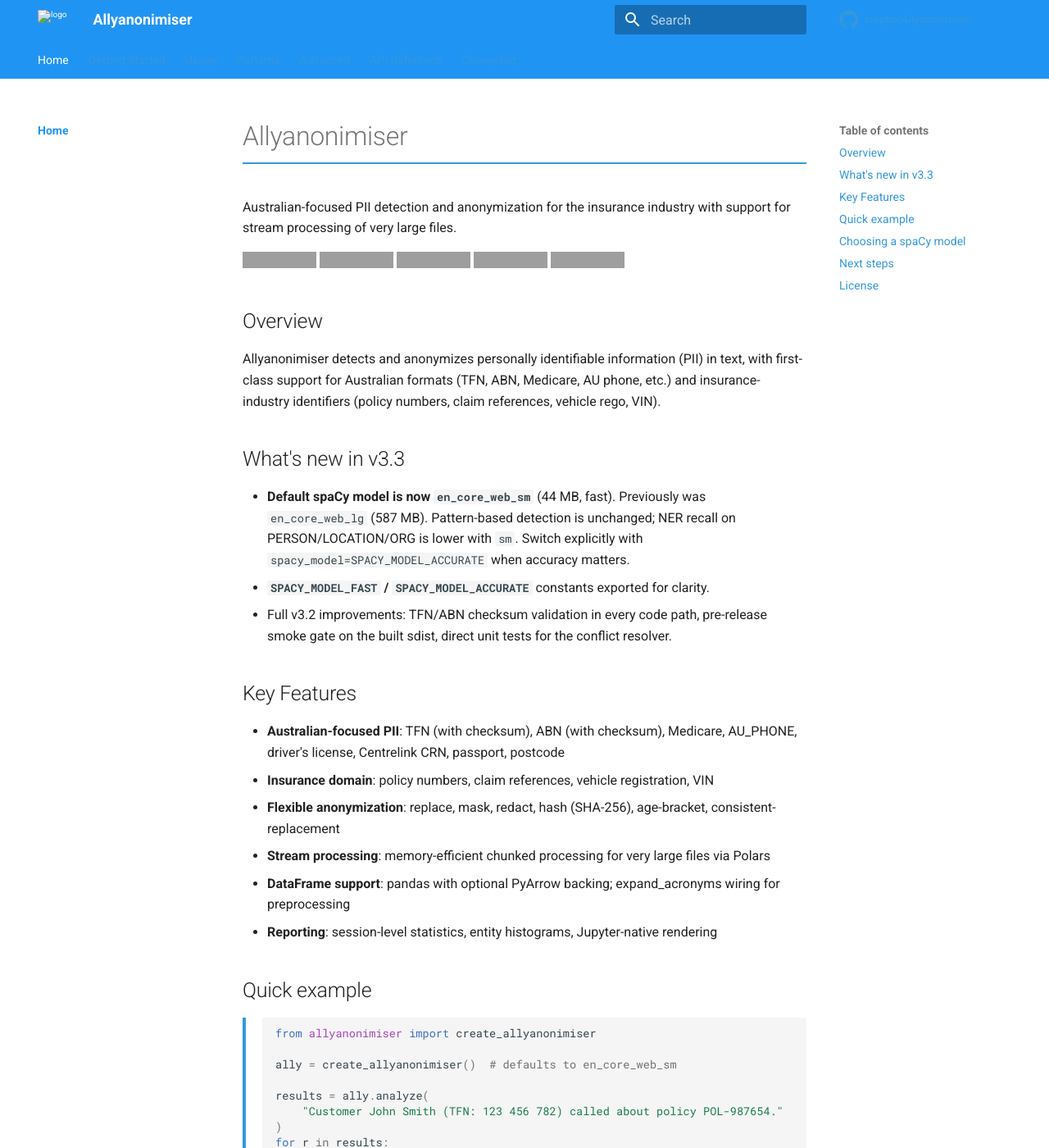
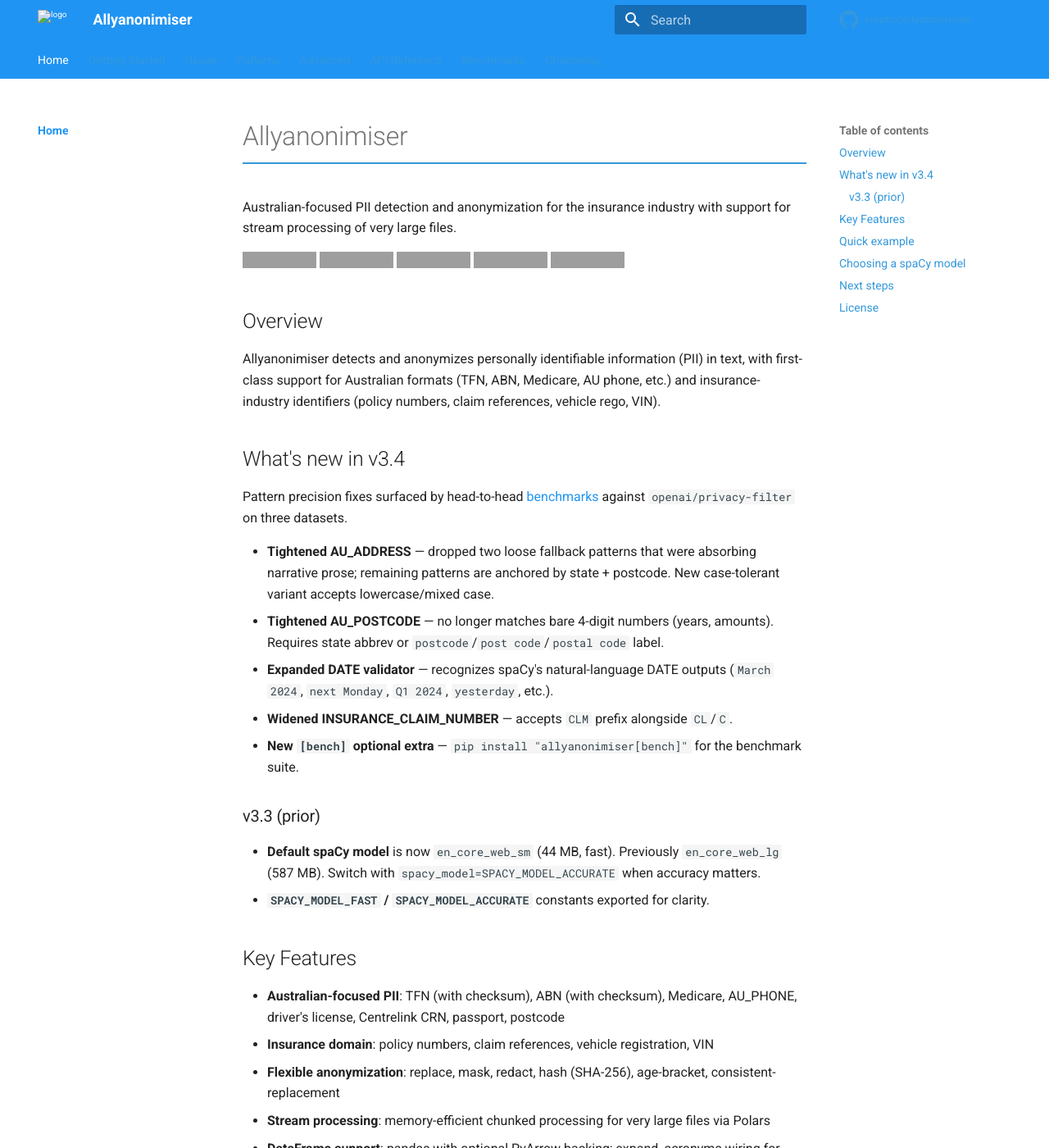
Before and after one commit to srepho/Allyanonimiser, an MkDocs documentation site: the page built from docs/index.md, in a window 1280 px wide and 1400 px high. Shown: the whole window at 82% size. Built offline with MkDocs 1.6.1 and Material for MkDocs 9.7.7, drawn with Linux system fonts in a browser that asks for light colours; comment, search, counter and statistics services are not loaded; grey boxes are pictures that could not be loaded.

Commit message:
Release v3.4.0 — pattern precision fixes + benchmarks
Version bump plus updates for the benchmark + pattern-precision work
shipped in cb02afb. CI workflows repaired at the same time.

- Bump version to 3.4.0 (pyproject, __init__, README badge + install hints,
  CHANGELOG, docs).
- New docs page: docs/benchmarks.md covering TAB, AI4Privacy, AU-insurance
  head-to-head against openai/privacy-filter; wired into mkdocs nav.
- Refresh docs/index.md with v3.4 highlights; keep v3.3 note underneath.
- Fix coverage.yml: unquoted `[3.10]` was being parsed as float `3.1` →
  Setup Python failed on every push. Now `['3.12']`.
- Fix package.yml: referenced tests/run_package_tests.py (removed in
  v3.0.0 restructure). Replaced with pytest on tests/test_package_structure.py
  and bumped Python to 3.12 (project requires >=3.12).

Co-Authored-By: Claude Opus 4.7 (1M context) <noreply@anthropic.com>

```diff
--- a/allyanonimiser/__init__.py
+++ b/allyanonimiser/__init__.py
@@ -63,7 +63,7 @@ from .utils.spacy_helpers import (
     detect_common_format,
 )
 
-__version__ = "3.3.0"
+__version__ = "3.4.0"
 
 # Named spaCy model presets — use these instead of the bare strings to make
 # the deployment-vs-accuracy tradeoff explicit at call sites.
--- a/docs/index.md
+++ b/docs/index.md
@@ -2,7 +2,7 @@
 
 Australian-focused PII detection and anonymization for the insurance industry with support for stream processing of very large files.
 
-[![PyPI version](https://img.shields.io/badge/pypi-v3.3.0-blue)](https://pypi.org/project/allyanonimiser/3.3.0/)
+[![PyPI version](https://img.shields.io/badge/pypi-v3.4.0-blue)](https://pypi.org/project/allyanonimiser/3.4.0/)
 [![Python Versions](https://img.shields.io/badge/python-3.12%20%7C%203.13-blue.svg)](https://pypi.org/project/allyanonimiser/)
 [![Tests](https://github.com/srepho/Allyanonimiser/actions/workflows/tests.yml/badge.svg)](https://github.com/srepho/Allyanonimiser/actions/workflows/tests.yml)
 [![Release Check](https://github.com/srepho/Allyanonimiser/actions/workflows/release-check.yml/badge.svg)](https://github.com/srepho/Allyanonimiser/actions/workflows/release-check.yml)
@@ -12,11 +12,20 @@ Australian-focused PII detection and anonymization for the insurance industry wi
 
 Allyanonimiser detects and anonymizes personally identifiable information (PII) in text, with first-class support for Australian formats (TFN, ABN, Medicare, AU phone, etc.) and insurance-industry identifiers (policy numbers, claim references, vehicle rego, VIN).
 
-## What's new in v3.3
+## What's new in v3.4
 
-- **Default spaCy model is now `en_core_web_sm`** (44 MB, fast). Previously was `en_core_web_lg` (587 MB). Pattern-based detection is unchanged; NER recall on PERSON/LOCATION/ORG is lower with `sm`. Switch explicitly with `spacy_model=SPACY_MODEL_ACCURATE` when accuracy matters.
+Pattern precision fixes surfaced by head-to-head [benchmarks](benchmarks.md) against `openai/privacy-filter` on three datasets.
+
+- **Tightened AU_ADDRESS** — dropped two loose fallback patterns that were absorbing narrative prose; remaining patterns are anchored by state + postcode. New case-tolerant variant accepts lowercase/mixed case.
+- **Tightened AU_POSTCODE** — no longer matches bare 4-digit numbers (years, amounts). Requires state abbrev or `postcode`/`post code`/`postal code` label.
+- **Expanded DATE validator** — recognizes spaCy's natural-language DATE outputs (`March 2024`, `next Monday`, `Q1 2024`, `yesterday`, etc.).
+- **Widened INSURANCE_CLAIM_NUMBER** — accepts `CLM` prefix alongside `CL`/`C`.
+- **New `[bench]` optional extra** — `pip install "allyanonimiser[bench]"` for the benchmark suite.
+
+### v3.3 (prior)
+
+- **Default spaCy model** is now `en_core_web_sm` (44 MB, fast). Previously `en_core_web_lg` (587 MB). Switch with `spacy_model=SPACY_MODEL_ACCURATE` when accuracy matters.
 - **`SPACY_MODEL_FAST` / `SPACY_MODEL_ACCURATE`** constants exported for clarity.
-- Full v3.2 improvements: TFN/ABN checksum validation in every code path, pre-release smoke gate on the built sdist, direct unit tests for the conflict resolver.
 
 ## Key Features
 
--- a/mkdocs.yml
+++ b/mkdocs.yml
@@ -60,6 +60,7 @@ nav:
     - Custom Operators: advanced/custom-operators.md
   - API Reference:
     - Main API: api/main.md
+  - Benchmarks: benchmarks.md
   - Changelog: changelog.md
 
 extra:
--- a/pyproject.toml
+++ b/pyproject.toml
@@ -4,7 +4,7 @@ build-backend = "setuptools.build_meta"
 
 [project]
 name = "allyanonimiser"
-version = "3.3.0"
+version = "3.4.0"
 description = "Australian-focused PII detection and anonymization for the insurance industry"
 readme = "README.md"
 requires-python = ">=3.12,<3.14"
```
Also changed, not shown: CHANGELOG.md (+31 -0 lines), README.md (+11 -13 lines), docs/benchmarks.md (added, +73 -0 lines), docs/getting-started/installation.md (+5 -5 lines), 2 other files.
